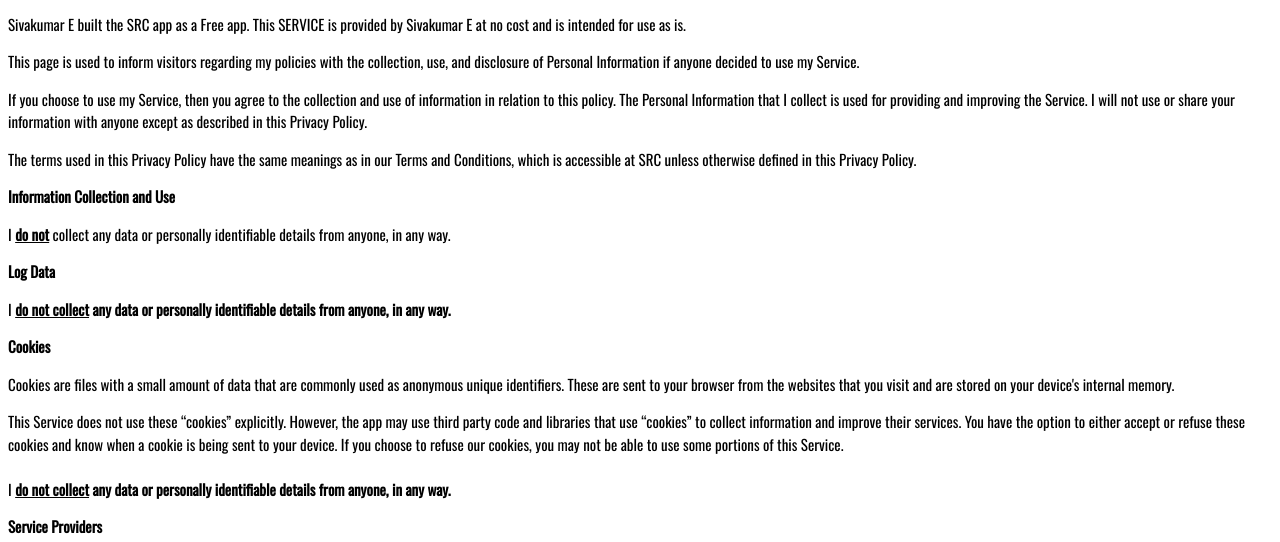
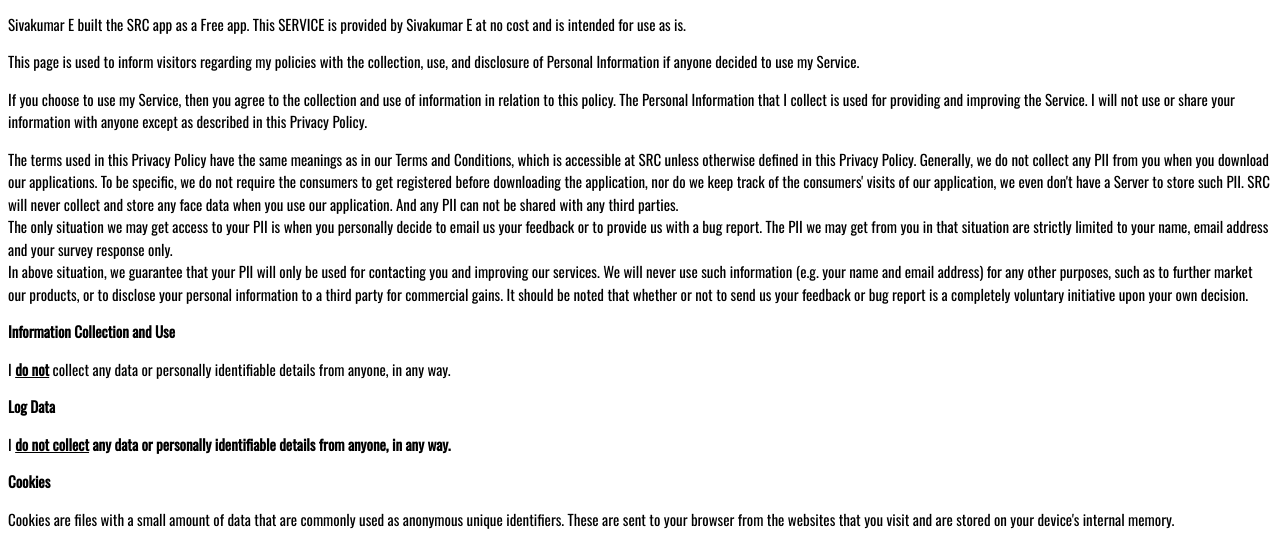
Before and after one commit to SIVARAJ-CONSTRUCTIONS/welcome, a plain HTML site: page privacy_policy.html in a window 1280 px wide. Shown: the part 195-737 px from the top of the page. Drawn offline with nearby package versions, Linux system fonts and the light colour scheme.

Commit message:
Update privacy_policy.html
Added lines:
Generally, we do not collect any PII from you when you download our applications. To be specific, we do not require the consumers to get registered before downloading the application, nor do we keep track of the consumers' visits of our application, we even don't have a Server to store such PII.
InShot will never collect and store any face data when you use our application. And any PII can not be shared with any third parties.
The only situation we may get access to your PII is when you personally decide to email us your feedback or to provide us with a bug report. The PII we may get from you in that situation are strictly limited to your name, email address and your survey response only.
In above situation, we guarantee that your PII will only be used for contacting you and improving our services. We will never use such information (e.g. your name and email address) for any other purposes, such as to further market our products, or to disclose your personal information to a third party for commercial gains.
It should be noted that whether or not to send us your feedback or bug report is a completely voluntary initiative upon your own decision. If you have concern about your PII being misused, or if you want further information about our privacy policy and what it means, please feel free to email us in “Setting”- “Feedback”, we will endeavor to provide clear answers to your questions in a timely manner.

```diff
--- a/privacy_policy.html
+++ b/privacy_policy.html
@@ -97,6 +97,24 @@
                   The terms used in this Privacy Policy have the same meanings
                   as in our Terms and Conditions, which is accessible at
                   SRC unless otherwise defined in this Privacy Policy.
+                  Generally, we do not collect any PII from you when you download our applications.
+                  To be specific, we do not require the consumers to get registered before downloading
+                  the application, nor do we keep track of the consumers' visits of our application,
+                  we even don't have a Server to store such PII.
+                  SRC will never collect and store any face data when you use our application.
+                  And any PII can not be shared with any third parties.
+                  <br>
+                  The only situation we may get access to your PII is when you personally decide to
+                  email us your feedback or to provide us with a bug report. The PII we may get from
+                  you in that situation are strictly limited to your name, email address and your
+                  survey response only.
+                  <br>
+                  In above situation, we guarantee that your PII will only be used for contacting
+                  you and improving our services. We will never use such information (e.g. your name
+                  and email address) for any other purposes, such as to further market our products, or
+                  to disclose your personal information to a third party for commercial gains.
+                  It should be noted that whether or not to send us your feedback or bug report is a
+                  completely voluntary initiative upon your own decision.
                 </p> <p><strong>Information Collection and Use</strong></p> <p>
                   I <b><u>do not</u></b> collect any data or personally identifiable details from anyone, in any way.
                 </p> <!----> <p><strong>Log Data</strong></p> <p>
```
